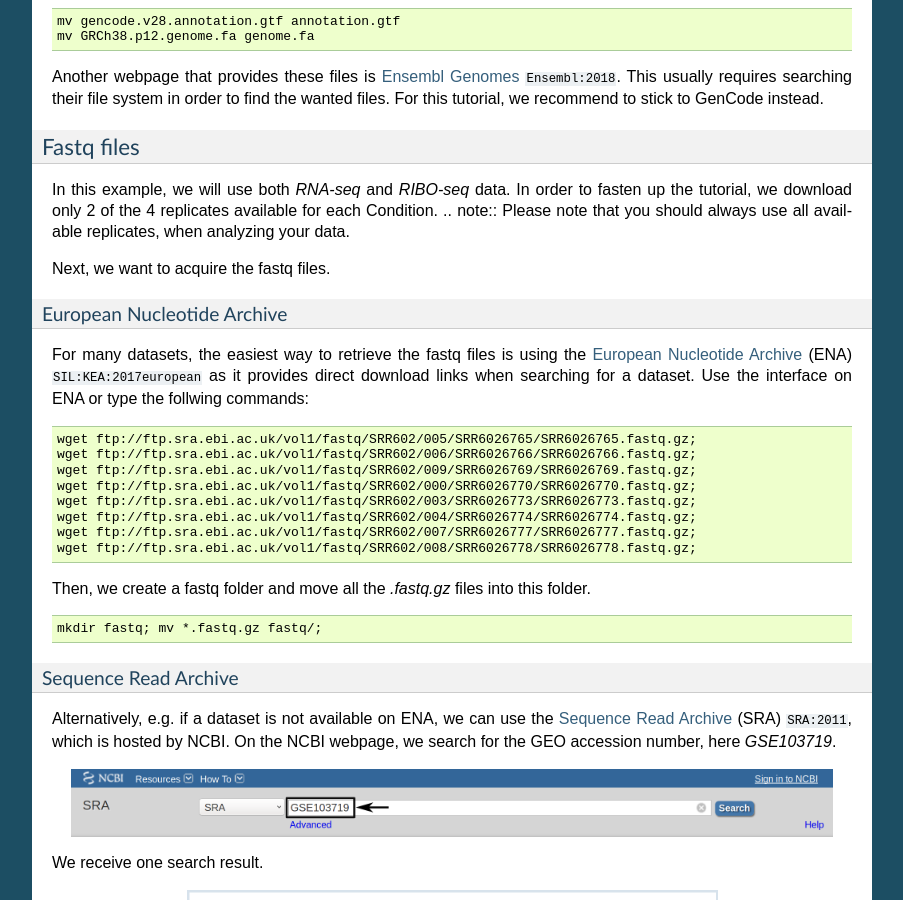
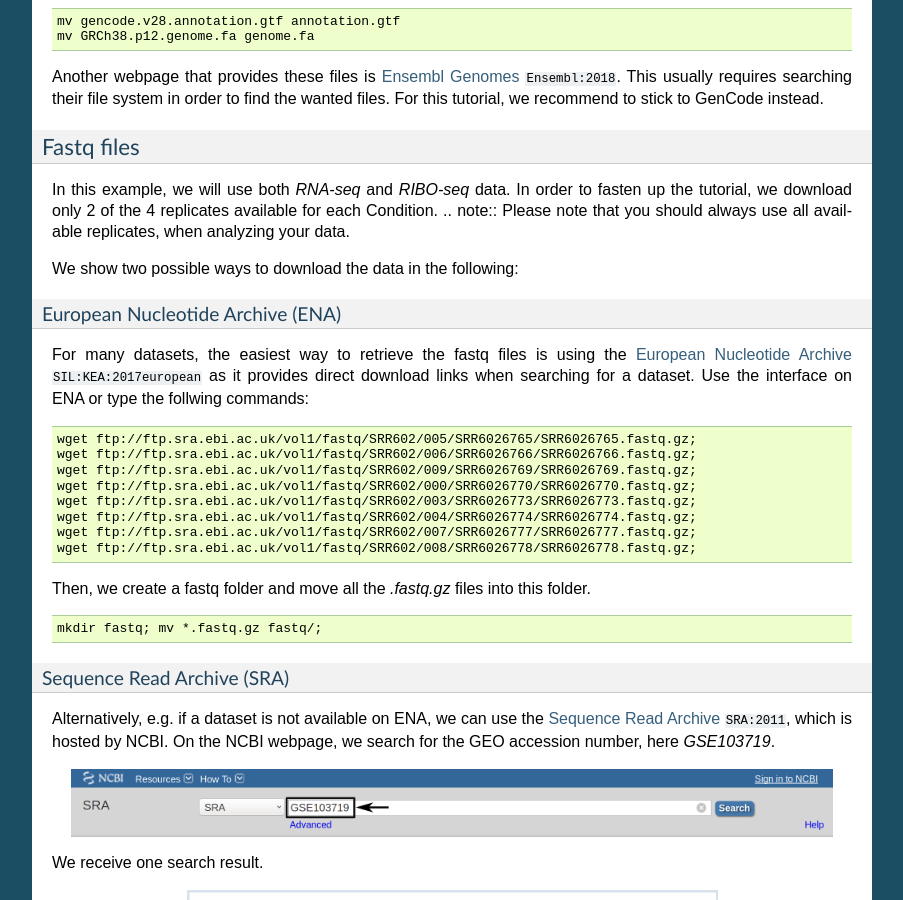
Before and after one commit to RickGelhausen/uORF-Tools_ReadTheDocs, a Sphinx documentation site: the page built from docs/source/extended-workflow.rst, in a window 1280 px wide and 900 px high, scrolled down 1414 px. Shown: the whole window, without its empty margins (198-1101 px from the left). Built offline with Sphinx 7.4.7, drawn with Linux system fonts in a browser that asks for light colours; cross-references to code outside the pages are shown as plain code; some of the changed text lies outside the part shown.

Commit message:
changed headings

```diff
--- a/docs/source/extended-workflow.rst
+++ b/docs/source/extended-workflow.rst
@@ -70,12 +70,12 @@ Fastq files
 In this example, we will use both *RNA-seq* and *RIBO-seq* data. In order to fasten up the tutorial, we download only 2 of the 4 replicates available for each Condition.
 .. note:: Please note that you should always use all available replicates, when analyzing your data.
 
-Next, we want to acquire the fastq files.
+We show two possible ways to download the data in the following:
 
-European Nucleotide Archive
----------------------------
+European Nucleotide Archive (ENA)
+---------------------------------
 
-For many datasets, the easiest way to retrieve the fastq files is using the `European Nucleotide Archive <https://www.ebi.ac.uk/ena>`_ (ENA) :cite:`SIL:KEA:2017european` as it provides direct download links when searching for a dataset.
+For many datasets, the easiest way to retrieve the fastq files is using the `European Nucleotide Archive <https://www.ebi.ac.uk/ena>`_ :cite:`SIL:KEA:2017european` as it provides direct download links when searching for a dataset.
 Use the interface on ENA or type the follwing commands:
 
 .. code-block:: bash
@@ -95,10 +95,10 @@ Then, we create a fastq folder and move all the *.fastq.gz* files into this fold
 
     mkdir fastq; mv *.fastq.gz fastq/;
 
-Sequence Read Archive
----------------------
+Sequence Read Archive (SRA)
+---------------------------
 
-Alternatively, e.g. if a dataset is not available on ENA, we can use the `Sequence Read Archive <https://www.ncbi.nlm.nih.gov/sra>`_ (SRA) :cite:`SRA:2011`, which is hosted by NCBI.
+Alternatively, e.g. if a dataset is not available on ENA, we can use the `Sequence Read Archive <https://www.ncbi.nlm.nih.gov/sra>`_ :cite:`SRA:2011`, which is hosted by NCBI.
 On the NCBI webpage, we search for the GEO accession number, here *GSE103719*.
 
 .. image:: images/SRA_search.png
```
